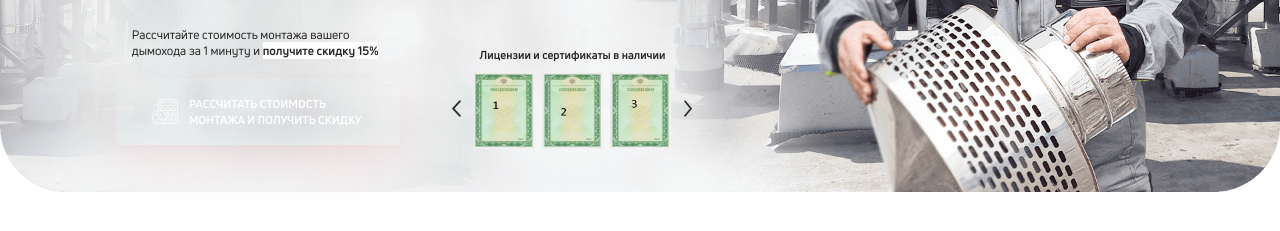
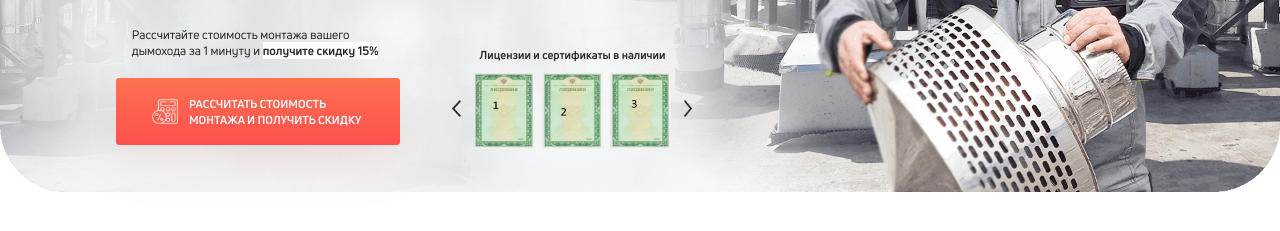
Before and after one commit to maxs1m/test, a plain HTML site: page index.html in a window 1280 px wide. Shown: the part 475-706 px from the top of the page. Drawn offline with Linux system fonts and the light colour scheme.

Commit message:
fix: color button

```diff
--- a/style.css
+++ b/style.css
@@ -391,6 +391,8 @@ a {
 
 .calc__button {
   border-radius: 0.26vw;
+  background-image: -moz-linear-gradient( 90deg, rgb(254,80,79) 0%, rgb(254,98,79) 56%, rgb(254,116,79) 100%);
+  background-image: -webkit-linear-gradient( 90deg, rgb(254,80,79) 0%, rgb(254,98,79) 56%, rgb(254,116,79) 100%);
   background-image: -ms-linear-gradient( 90deg, rgb(254,80,79) 0%, rgb(254,98,79) 56%, rgb(254,116,79) 100%);
   -webkit-box-shadow: 0px 19px 49px 0px rgba(254, 88, 81, 0.1),0px 4px 0px 0px rgba(230, 60, 60, 0.004);
           box-shadow: 0px 19px 49px 0px rgba(254, 88, 81, 0.1),0px 4px 0px 0px rgba(230, 60, 60, 0.004);
```
